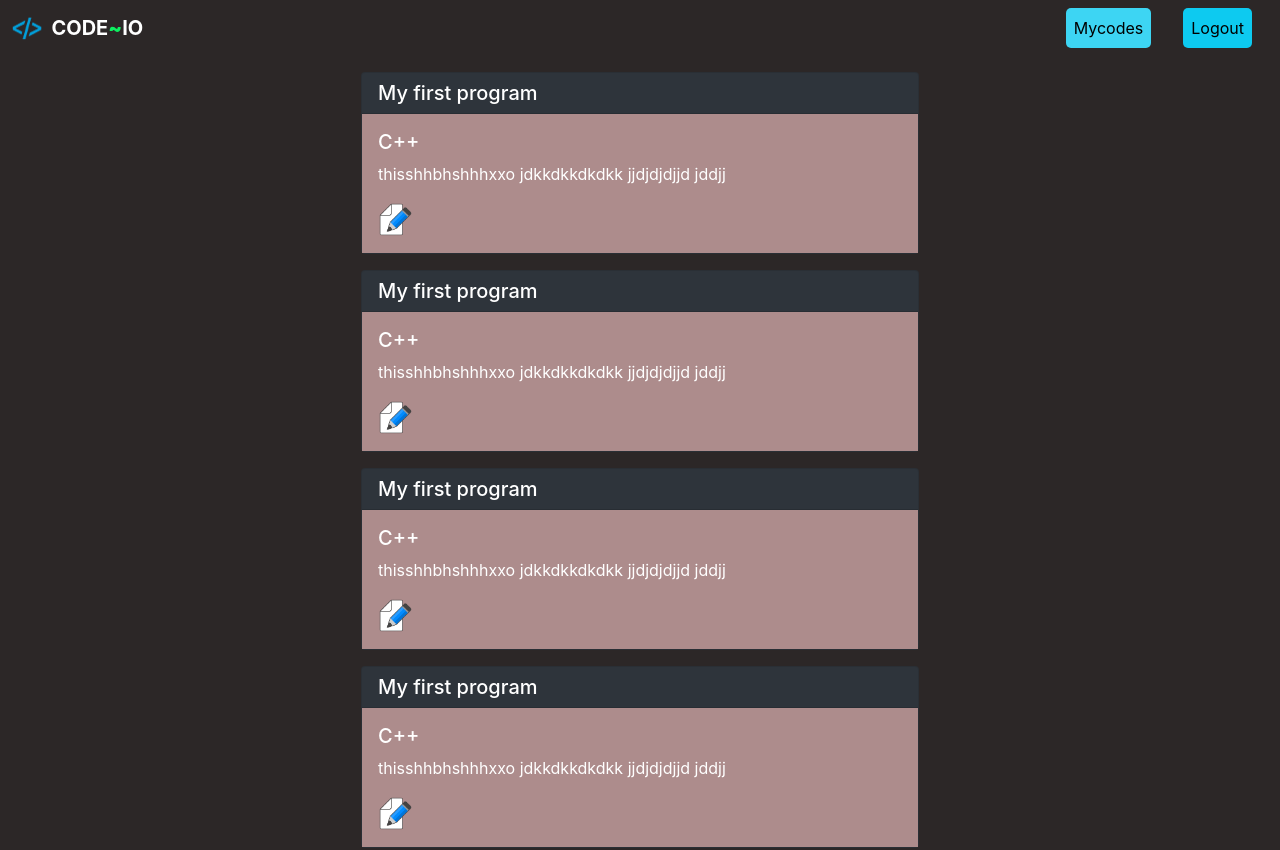
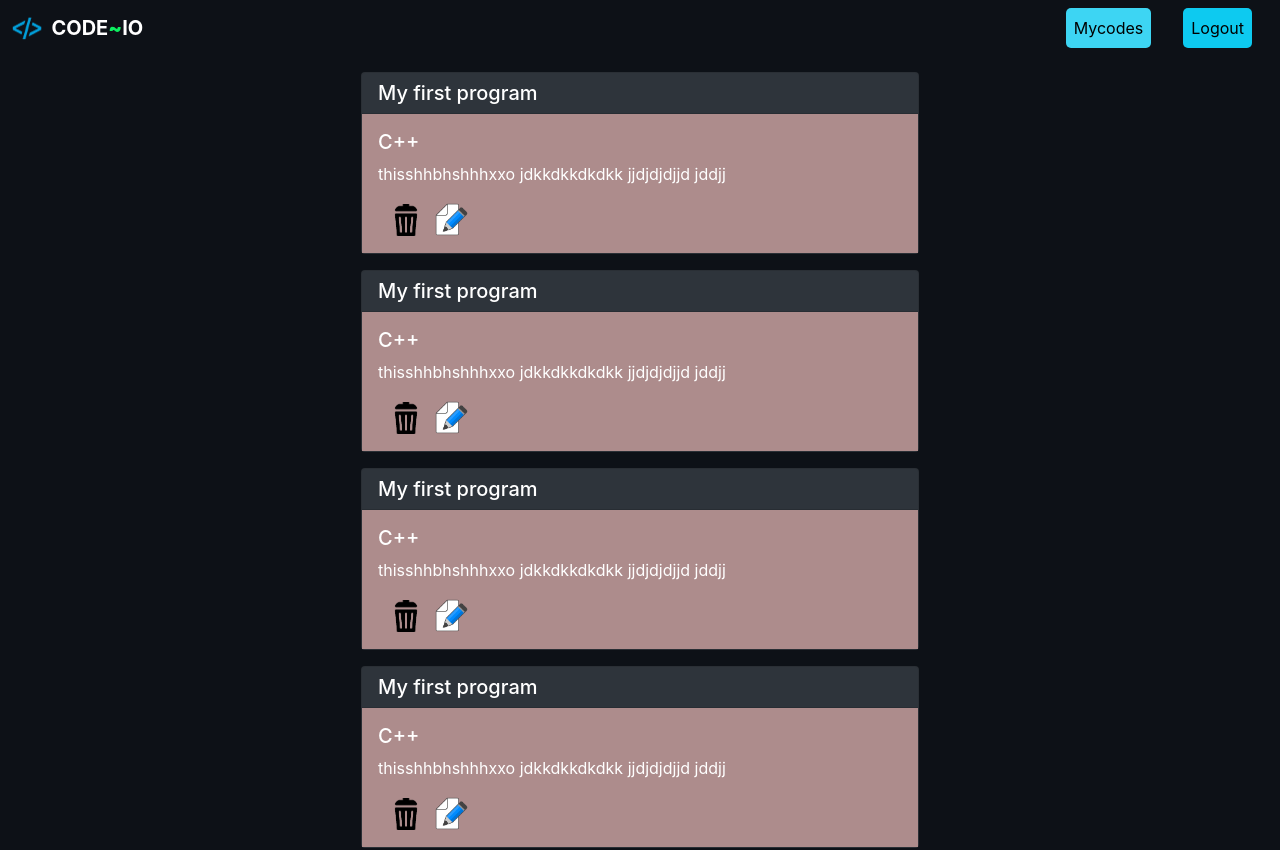
Before and after one commit to t4shar/CODE-IO-frontend, a React (Create React App) app: page /mycodes in a window 1280 px wide. Shown: the top 850 px of the page. Built offline with nearby package versions, Linux system fonts and the light colour scheme.

Commit message:
before appending backend

```diff
--- a/package.json
+++ b/package.json
@@ -2,7 +2,7 @@
   "name": "my-app",
   "version": "0.1.0",
   "private": true,
-  "homepage":"http://t4shar.github.io/CODE-IO-frontend",
+  "homepage": "http://t4shar.github.io/CODE-IO-frontend",
   "dependencies": {
     "@monaco-editor/react": "^4.4.5",
     "@testing-library/jest-dom": "^5.16.4",
@@ -19,6 +19,7 @@
     "react-quilljs": "^1.3.0",
     "react-router-dom": "^6.3.0",
     "react-scripts": "^2.1.3",
+    "react-toastify": "^9.0.7",
     "web-vitals": "^2.1.4"
   },
   "scripts": {
@@ -26,7 +27,7 @@
     "build": "react-scripts build",
     "test": "react-scripts test",
     "eject": "react-scripts eject",
-    "predeploy":"npm run start",
+    "predeploy": "npm run start",
     "deploy": "gh-pages -d build"
   },
   "eslintConfig": {
--- a/src/App.css
+++ b/src/App.css
@@ -5,9 +5,10 @@
   justify-content: center;
   color: white;
 }
+
 .bg-color{
 
-  background-color: rgb(44, 39, 39);
+  background-color: #0d1117;
 }
 /* .inputboxedit{
   height: 45vh;
@@ -37,13 +38,20 @@
   margin-top: 5px;
   /* max-resolution: 0 auto; */
 }
+#uniqueto{
+  display: none;
+}
+.deletebuttn{
+  height: 4vh;
+}
+.deletebuttn:hover + #Delete{
+  display: unset;
+}
 .editbutton{
   width: 35px;
   height: 35px;
 }
-#uniqueto{
-  display: none;
-}
+
 .editbutton:hover + #uniqueto{ display: unset ;}
 .editorpagewrapper{
   overflow: hidden;
--- a/src/App.js
+++ b/src/App.js
@@ -11,14 +11,17 @@ import Codes from './Components/Mycodes/Codes';
 
 
 function App() {
-  const [logitrue, setlogitrue] = useState(true);
+  const [logintrue, setlogintrue] = useState('true');
+
 
   return (
     <>
       <Router>
-          <Navbar logitrue/>
+          <Navbar logintrue = {logintrue} />
         <Routes>
           <Route path="/" element={<Editorpage/>}> </Route>
+          <Route path="/login" element={<LoginForm/>}> </Route>
+          <Route path="/signup" element={<SignupForm/>}> </Route>
           <Route path="/mycodes" element={<Codes/>}> </Route>
         </Routes>
       </Router>
--- a/src/Components/Home/Editorpage.js
+++ b/src/Components/Home/Editorpage.js
@@ -69,8 +69,8 @@ function Editorpage() {
                 </DropdownButton>
               </div>
               <div className="col">
-                <button className="btn btn-primary policy" onClick={handleupsave}>Save</button>
-                <a className="btn btn-primary" onClick={handleuprun}>RUN</a>
+                <button className="btn btn-info policy" onClick={handleupsave}>Save</button>
+                <a className="btn btn-info" onClick={handleuprun}>RUN</a>
               </div>
             </div>
             <Editor
--- a/src/Components/Mycodes/Card.js
+++ b/src/Components/Mycodes/Card.js
@@ -13,6 +13,8 @@ function Card({mode,title,code,tag}) {
   <div class="card-body" style={{backgroundColor : 'rgb(173, 140, 140)' }}>
     <h5 class="card-title">{tag}</h5>
     <p class="card-text">{code}</p>
+    <img src="/Delete.png" className='deletebuttn' alt="" />
+    {/* <span id='Delete'>Delete</span> */}
     <img src="/edit.png" className='editbutton'  alt="edit button"/>
 
     <span id='uniqueto'>Edit Code</span>
--- a/src/Components/Mycodes/Codes.js
+++ b/src/Components/Mycodes/Codes.js
@@ -13,7 +13,7 @@ function Codes() {
         <Card mode={mode} code={code} tag={tag} title={title}/>
         <Card mode={mode} code={code} tag={tag} title={title}/>
         <Card mode={mode} code={code} tag={tag} title={title}/>
-        <Card mode={mode} code={code} tag={tag} title={title}   />
+        <Card mode={mode} code={code} tag={tag} title={title}/>
 
     </div>
   )
--- a/src/Components/Navbar.js
+++ b/src/Components/Navbar.js
@@ -1,8 +1,17 @@
 import React from "react";
 import {NavLink , Link} from 'react-router-dom'
-function Navbar({logitrue}) {
+
+// import { ToastContainer, toast } from 'react-toastify';
+
+function Navbar({logintrue}) {
+  // for pop up toast
+  // const notify = () => toast("Wow so easy!");
+
   var temp_var = "p-2 btn btn-info mx-3";
-  // if(logitrue  == true) temp_var+=" disabled"
+
+  if(logintrue  == 'false'){ temp_var+=" disabled"
+    // notify();
+  }
   return (
 
     <>
--- a/src/index.css
+++ b/src/index.css
@@ -5,7 +5,7 @@ body {
     sans-serif;
   -webkit-font-smoothing: antialiased;
   -moz-osx-font-smoothing: grayscale;
-  background-color: rgb(44, 39, 39);
+  background-color: #0d1117;
   /* overflow: hidden; */
 }
 .bg-color{
```
Also changed, not shown: public/Delete.png (added), 1 other file (tests, documents, lock files or other folders).
